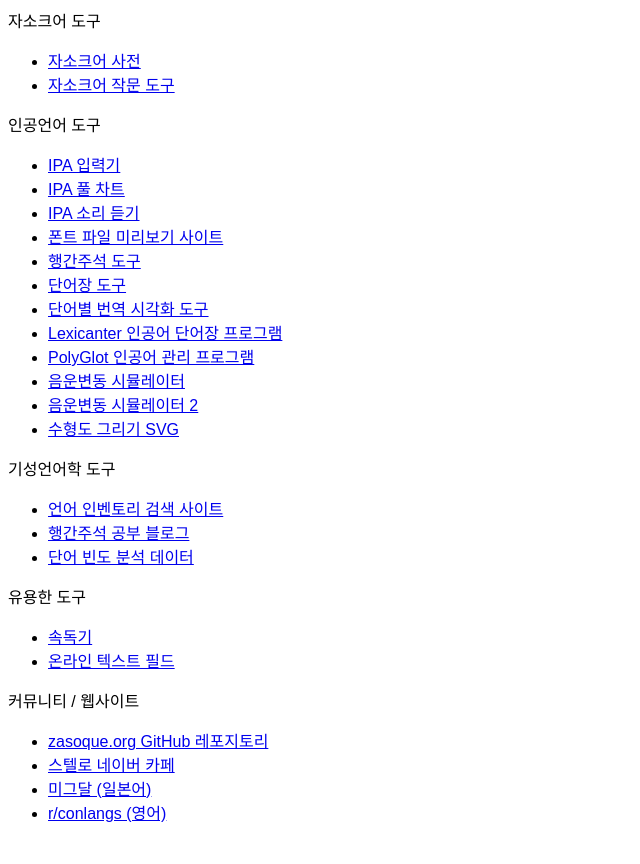
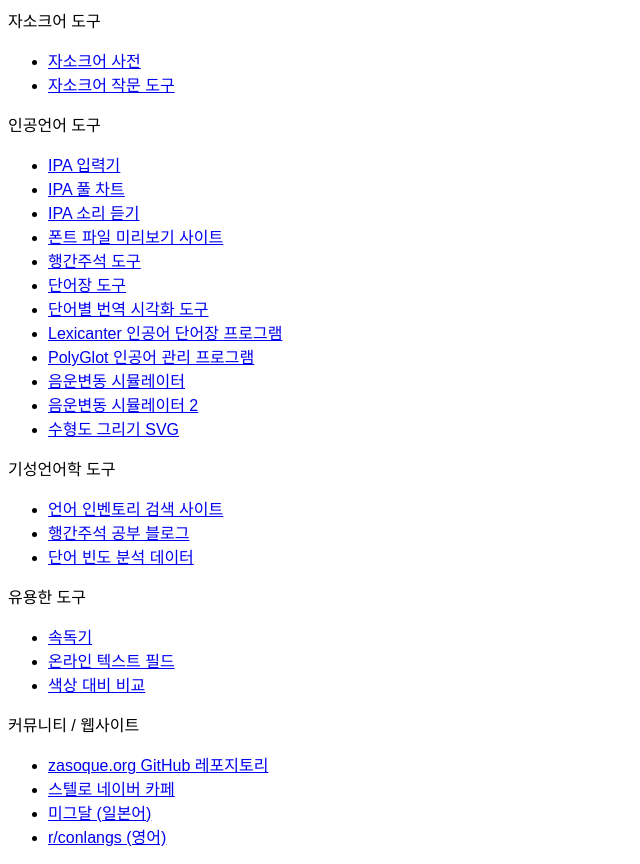
Before and after one commit to zasoque/zasoque.github.io, a SvelteKit app: page / in a window 1280 px wide. Shown: the whole page, without its empty margins (0-640 px from the left). Before the commit the page ends 840 px from the top, so only its background shows below. Built offline with nearby package versions, Linux system fonts and the light colour scheme; a web font is replaced by a local one.

Commit message:
Add color contrast tester link to the list of tools

```diff
--- a/src/routes/+page.svelte
+++ b/src/routes/+page.svelte
@@ -28,6 +28,7 @@
 <ul>
 	<li><a href="https://zasoque.org/speed-reader">속독기</a></li>
 	<li><a href="https://me.shtelo.org/notepad">온라인 텍스트 필드</a></li>
+	<li><a href="https://me.shtelo.org/contrast-tester/">색상 대비 비교</a></li>
 </ul>
 <div>커뮤니티 / 웹사이트</div>
 <ul>
```
